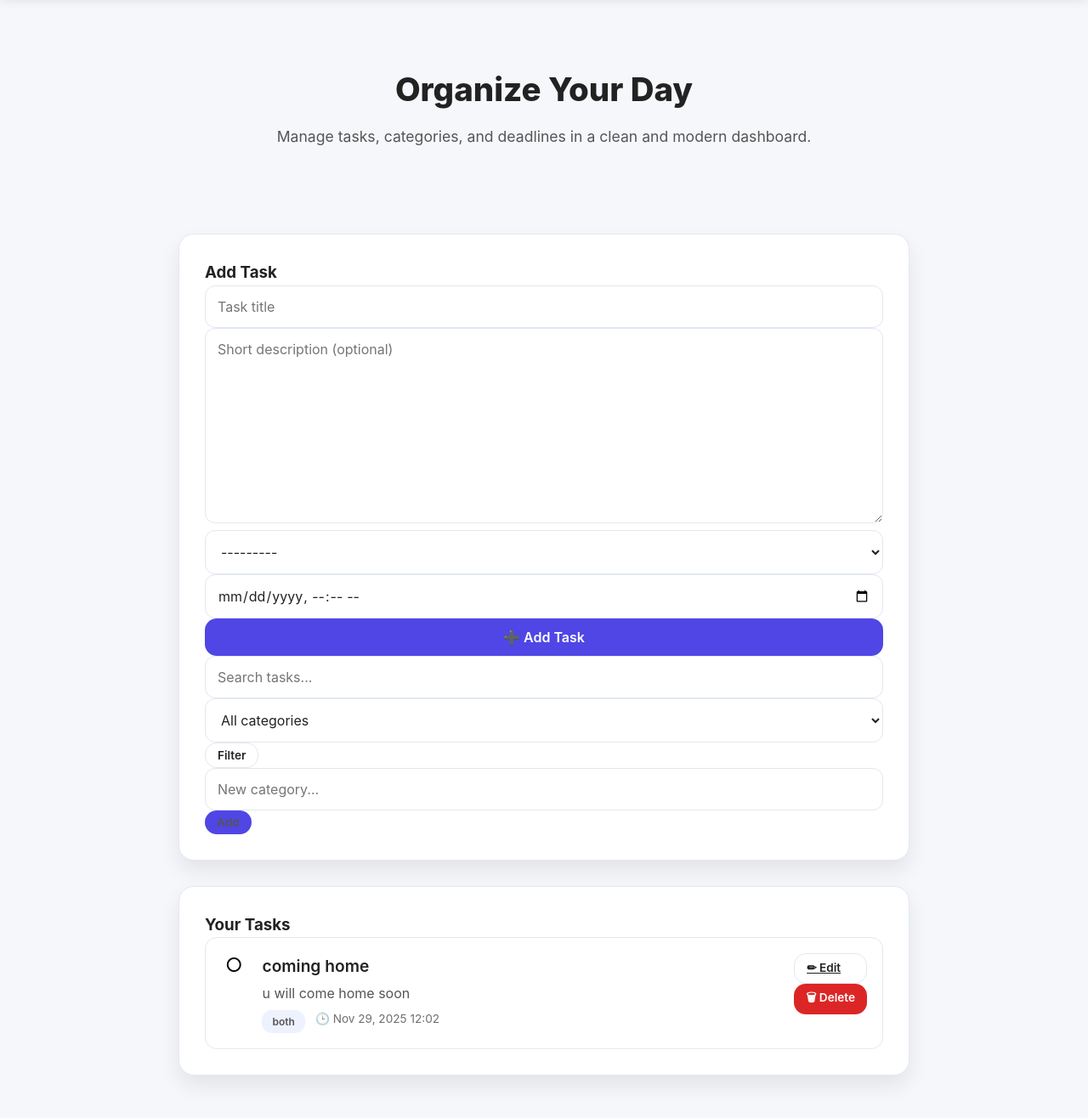
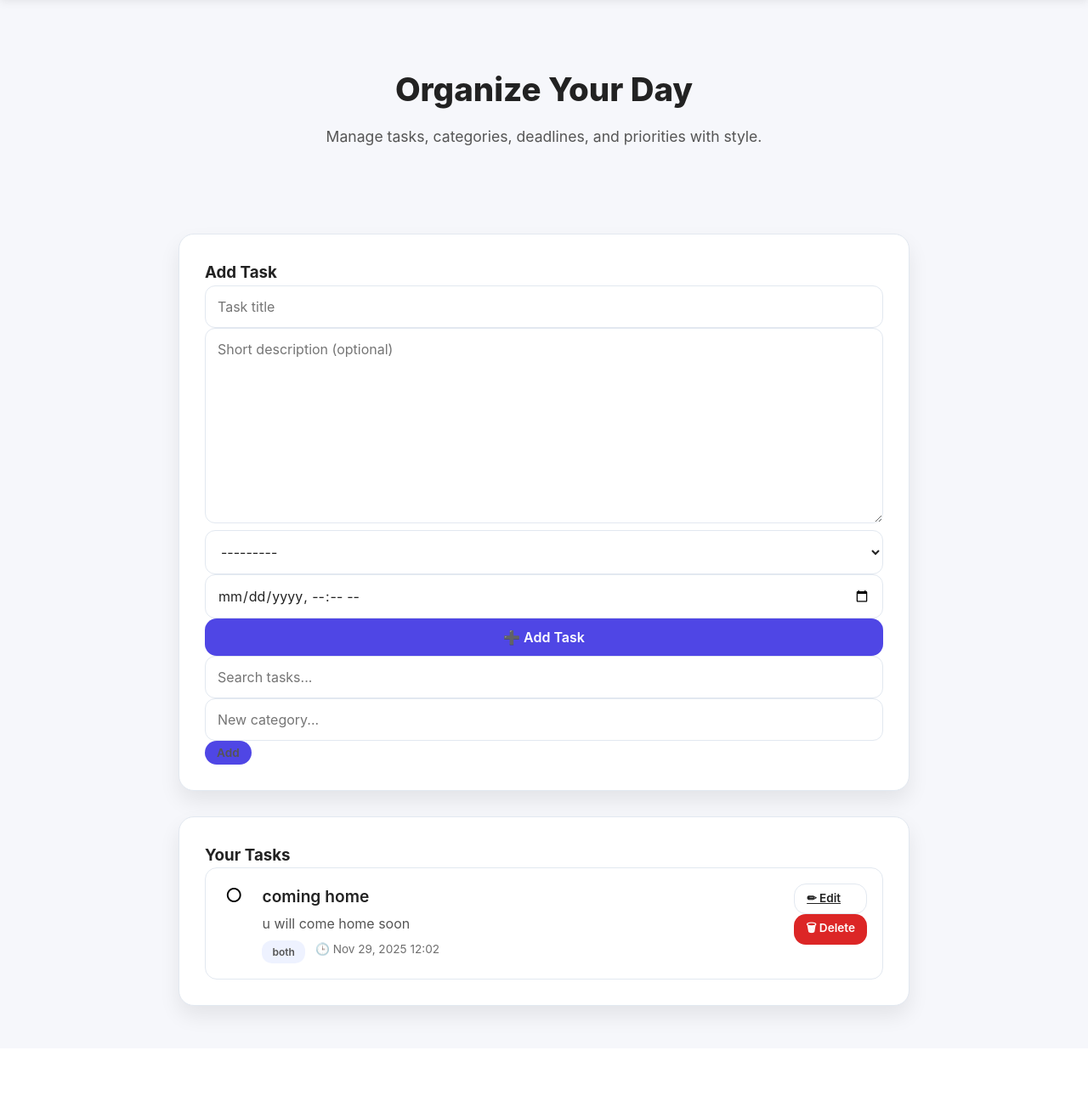
Before and after one commit to Clinton1029/django_todo, a Django app: page / in a window 1280 px wide. Shown: the part 139-1455 px from the top of the page at 85% size. After the commit the page ends 1345 px from the top, so only its background shows below. Run offline with Django 5.2, Linux system fonts and the light colour scheme; data comes from the database, SQL or seed files in the repository.

Commit message:
added a search bar

```diff
--- a/todo/templates/index.html
+++ b/todo/templates/index.html
@@ -6,6 +6,7 @@
   <title>📝 My Todo App</title>
   <meta name="viewport" content="width=device-width, initial-scale=1">
   <link rel="stylesheet" href="{% static 'styles.css' %}">
+  <script src="https://cdnjs.cloudflare.com/ajax/libs/Sortable/1.15.0/Sortable.min.js" integrity="sha512-..." crossorigin="anonymous"></script>
 </head>
 <body>
   <!-- Topbar -->
@@ -19,7 +20,7 @@
   <!-- Hero Section -->
   <section class="hero container">
     <h2 class="hero-title">Organize Your Day</h2>
-    <p class="hero-desc">Manage tasks, categories, and deadlines in a clean and modern dashboard.</p>
+    <p class="hero-desc">Manage tasks, categories, deadlines, and priorities with style.</p>
   </section>
 
   <main class="container main">
@@ -36,21 +37,10 @@
       </form>
 
       <div class="flex-between">
-        <!-- Filter Form -->
-        <form method="GET" class="filter-form">
-          <input name="q" placeholder="Search tasks..." value="{{ q }}">
-          <select name="category">
-            <option value="">All categories</option>
-            {% for cat in categories %}
-              <option value="{{ cat.id }}" {% if current_category|add:'' == cat.id|stringformat:"s" %}selected{% endif %}>
-                {{ cat.name }}
-              </option>
-            {% endfor %}
-          </select>
-          <button class="btn ghost small">Filter</button>
-        </form>
+        <!-- Filter -->
+        <input type="text" id="live-search" placeholder="Search tasks..." class="wide">
 
-        <!-- Add Category Form -->
+        <!-- Add Category -->
         <form method="POST" action="{% url 'add_category' %}" class="add-category-form">
           {% csrf_token %}
           <input name="name" placeholder="New category...">
@@ -62,14 +52,16 @@
     <!-- Tasks List -->
     <section class="card tasks elevated">
       <h3 class="section-title">Your Tasks</h3>
-      <ul class="task-list">
+      <ul class="task-list" id="tasks">
         {% for task in tasks %}
-          <li class="modern-task {% if task.completed %}done{% endif %}">
+        <li class="modern-task {% if task.completed %}done{% endif %}" data-title="{{ task.title|lower }}">
           <div class="left">
+            <!-- Complete Toggle -->
             <form method="POST" action="{% url 'toggle' task.id %}">
               {% csrf_token %}
               <button class="checkbox">{% if task.completed %}✔{% else %}○{% endif %}</button>
             </form>
+
             <div class="task-text">
               <div class="title">{{ task.title }}</div>
               {% if task.description %}
@@ -81,6 +73,7 @@
               </div>
             </div>
           </div>
+
           <div class="task-actions">
             <a href="{% url 'edit' task.id %}" class="btn ghost small">✏ Edit</a>
             <form method="POST" action="{% url 'delete' task.id %}">
@@ -100,7 +93,6 @@
         {% if page_obj.has_previous %}
           <a href="?page={{ page_obj.previous_page_number }}{% if q %}&q={{ q }}{% endif %}" class="btn small ghost">⬅ Prev</a>
         {% endif %}
-
         {% for num in paginator.page_range %}
           {% if page_obj.number == num %}
             <span class="btn small accent">{{ num }}</span>
@@ -108,35 +100,45 @@
             <a href="?page={{ num }}{% if q %}&q={{ q }}{% endif %}" class="btn small ghost">{{ num }}</a>
           {% endif %}
         {% endfor %}
-
         {% if page_obj.has_next %}
           <a href="?page={{ page_obj.next_page_number }}{% if q %}&q={{ q }}{% endif %}" class="btn small ghost">Next ➡</a>
         {% endif %}
       </div>
       {% endif %}
     </section>
-
   </main>
 
-  <!-- Theme Script -->
+  <!-- Scripts -->
   <script>
+    // Theme Toggle
     const toggle = document.getElementById("theme-toggle");
     const root = document.documentElement;
-
-    function setTheme(mode) {
-      if (mode === "dark") root.classList.add("dark");
-      else root.classList.remove("dark");
-      toggle.textContent = mode === "dark" ? "☀" : "🌙";
+    function setTheme(mode){
+      root.classList.toggle("dark", mode==="dark");
+      toggle.textContent = mode==="dark"?"☀":"🌙";
       localStorage.setItem("theme", mode);
     }
+    toggle.addEventListener("click", ()=>{
+      const current = localStorage.getItem("theme") || (root.classList.contains("dark")?"dark":"light");
+      setTheme(current==="dark"?"light":"dark");
+    });
+    setTheme(localStorage.getItem("theme")||"light");
 
-    toggle.addEventListener("click", () => {
-      const current = localStorage.getItem("theme") ||
-        (root.classList.contains("dark") ? "dark" : "light");
-      setTheme(current === "dark" ? "light" : "dark");
+    // Live Search
+    const search = document.getElementById("live-search");
+    search.addEventListener("input", e=>{
+      const query = e.target.value.toLowerCase();
+      document.querySelectorAll("#tasks li").forEach(task=>{
+        task.style.display = task.dataset.title.includes(query)?"flex":"none";
+      });
     });
 
-    setTheme(localStorage.getItem("theme") || "light");
+    // Drag & Drop
+    new Sortable(document.getElementById("tasks"), {
+      animation: 150,
+      ghostClass: 'dragging',
+      handle: '.title',
+    });
   </script>
 </body>
 </html>
```
Lines whose indentation alone changed are shown as unchanged.
